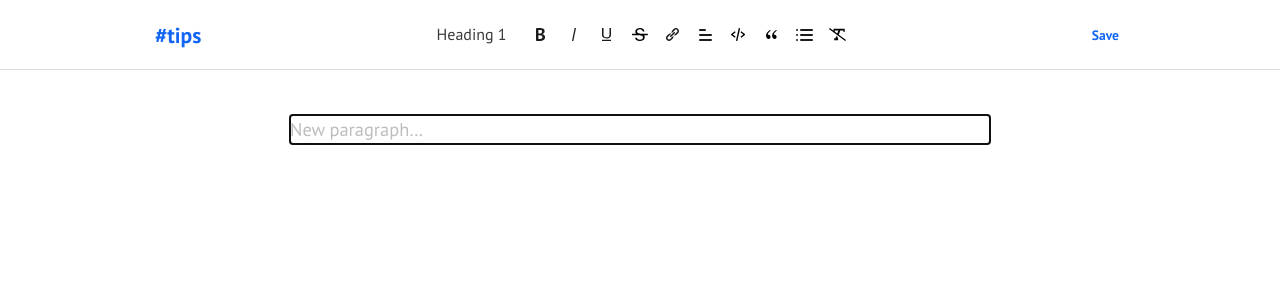
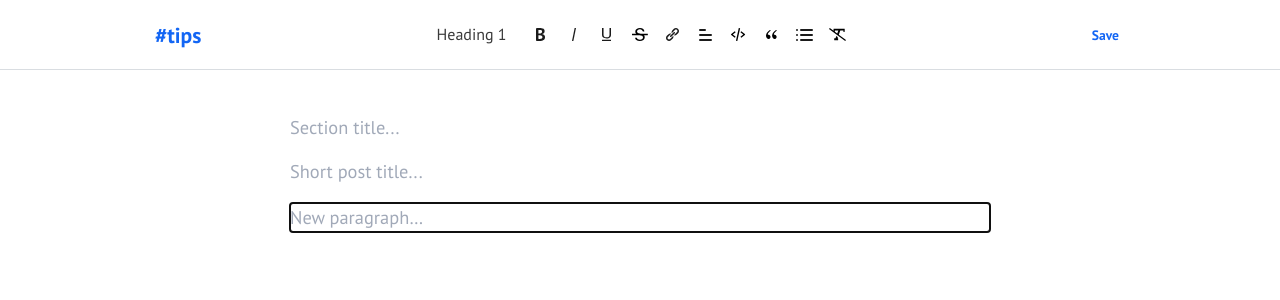
Before and after one commit to devenode/tips_frontend, a React (Create React App) app: page /edit-post/1 in a window 1280 px wide. Shown: the top 300 px of the page. Built offline with nearby package versions, Linux system fonts and the light colour scheme.

Commit message:
Custom placeholder

```diff
--- /dev/null
+++ b/src/components/TextEditor/Placeholder.js
@@ -0,0 +1,9 @@
+export const Placeholder = ({ children, attributes }) => {
+   return (
+      <span {...attributes} style={{...attributes.style, opacity: 1}}>
+         {children}
+      </span>
+   )
+}
+
+export default Placeholder;
--- a/src/components/TextEditor/index.js
+++ b/src/components/TextEditor/index.js
@@ -4,6 +4,7 @@ import Leaf from './Leaf';
 import Block from './Block';
 import { stepInOutFromInline } from './withInlines';
 import { handleHotkeyPress } from './StyleButton';
+import Placeholder from './Placeholder';
 import s from './styles.module.css';
 
 const TextEditor = props => {
@@ -21,10 +22,11 @@ const TextEditor = props => {
          <Editable
             spellCheck
             autoFocus
+            onKeyDown={onKeyDown}
+            renderElement={renderElement}
+            renderLeaf={renderLeaf}
             placeholder="New paragraph…"
-            renderElement={renderElement}
-            onKeyDown={onKeyDown}
-            renderLeaf={renderLeaf}
+            renderPlaceholder={Placeholder}
          />
       </div>
    )
--- a/src/components/TextEditor/styles.module.css
+++ b/src/components/TextEditor/styles.module.css
@@ -83,3 +83,7 @@
    margin-bottom: 0;
    line-height: 1.4rem;
 }
+
+.editorBox span[data-slate-placeholder="true"] {
+   color: #A1A9B8;
+}
--- a/src/pages/EditPost.js
+++ /dev/null
@@ -1,12 +0,0 @@
-import TextEditor from '../components/TextEditor';
-
-
-const EditPost = props => {
-
-   return (
-      <TextEditor />
-   )
-}
-
-
-export default EditPost
--- /dev/null
+++ b/src/pages/EditPost/index.js
@@ -0,0 +1,33 @@
+import TextEditor from '../../components/TextEditor';
+import Dropdown from '../../components/Dropdown';
+import s from './styles.module.css';
+
+const EditPost = props => {
+   const sectionTitle = <input type="text" placeholder="Section title..."/>
+   const postTitle = <input type="text" placeholder="Short post title..."/>
+
+   let sections = [
+      <p>Section #1 title</p>,
+      <p>Section #2 title</p>,
+      <p>Section #3 title</p>
+   ];
+
+   let posts = [
+      <p>Post #1 title</p>,
+      <p>Post #2 title</p>,
+      <p>Post #3 title</p>
+   ];
+
+   return (
+      <>
+         <div className={s.postTitlesBox}>
+            <Dropdown options={sections} label={sectionTitle} />
+            <Dropdown options={posts} label={postTitle} />
+         </div>
+         <TextEditor />
+      </>
+   )
+}
+
+
+export default EditPost;
--- /dev/null
+++ b/src/pages/EditPost/styles.module.css
@@ -0,0 +1,15 @@
+.postTitlesBox,
+.postTitlesBox > div {
+   margin: 0 0 20px 0;
+}
+
+.postTitlesBox input {
+   border: none;
+   padding: 0;
+   margin: 0;
+   font-size: 1.15rem;
+}
+
+.postTitlesBox input:focus {
+   box-shadow: none;
+}
--- a/src/pages/Error404.js
+++ b/src/pages/Error404/index.js
@@ -7,4 +7,4 @@ const Error404 = props => {
 }
 
 
-export default Error404
+export default Error404;
```
